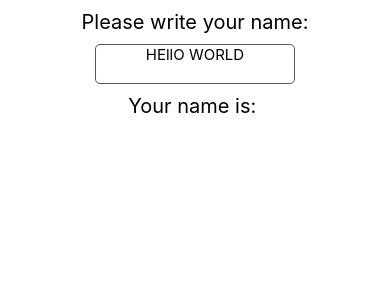
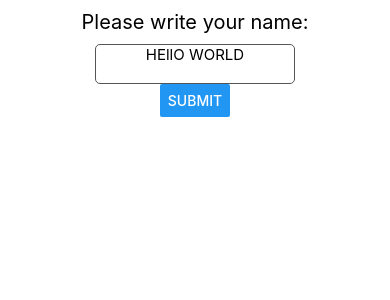
Before and after one commit to kuma1105/TheCompleteReactNativeCourse2021, a React Native app: screen / in a window 390 px wide. Shown: the top 300 px of the page. Built offline with nearby package versions, Linux system fonts and the light colour scheme.

Commit message:
Use Button

```diff
--- a/App.js
+++ b/App.js
@@ -1,11 +1,15 @@
 import { StatusBar } from 'expo-status-bar';
-import { StyleSheet, Text, View, Button, ScrollView, RefreshControl, FlatList, SectionList, TextInput } from 'react-native';
+import { StyleSheet, Text, View, Button, ScrollView, RefreshControl, FlatList, SectionList, TextInput, Alert } from 'react-native';
 
 import { useState } from 'react';
 
 export default function App() {
 
   const [name, setName] = useState('');
+  const [submitted, setSubmitted] = useState(false);
+  const onPressHandler = () => {
+    setSubmitted(!submitted);
+  }
 
   return (
     <View style={styles.body}>
@@ -18,9 +22,20 @@ export default function App() {
         keyboardType='numeric'
         maxLength={4}
       />
-      <Text style={styles.text}>
-        Your name is: {name}
-      </Text>
+      <Button
+        title={submitted ? 'Clear' : 'Submit'}
+        onPress={onPressHandler}
+        disabled={submitted}
+      />
+      {
+        submitted ?
+          <Text style={styles.text}>
+            You are registered as: {name}
+          </Text>
+          :
+          null
+      }
+
     </View>
   );
 
```
